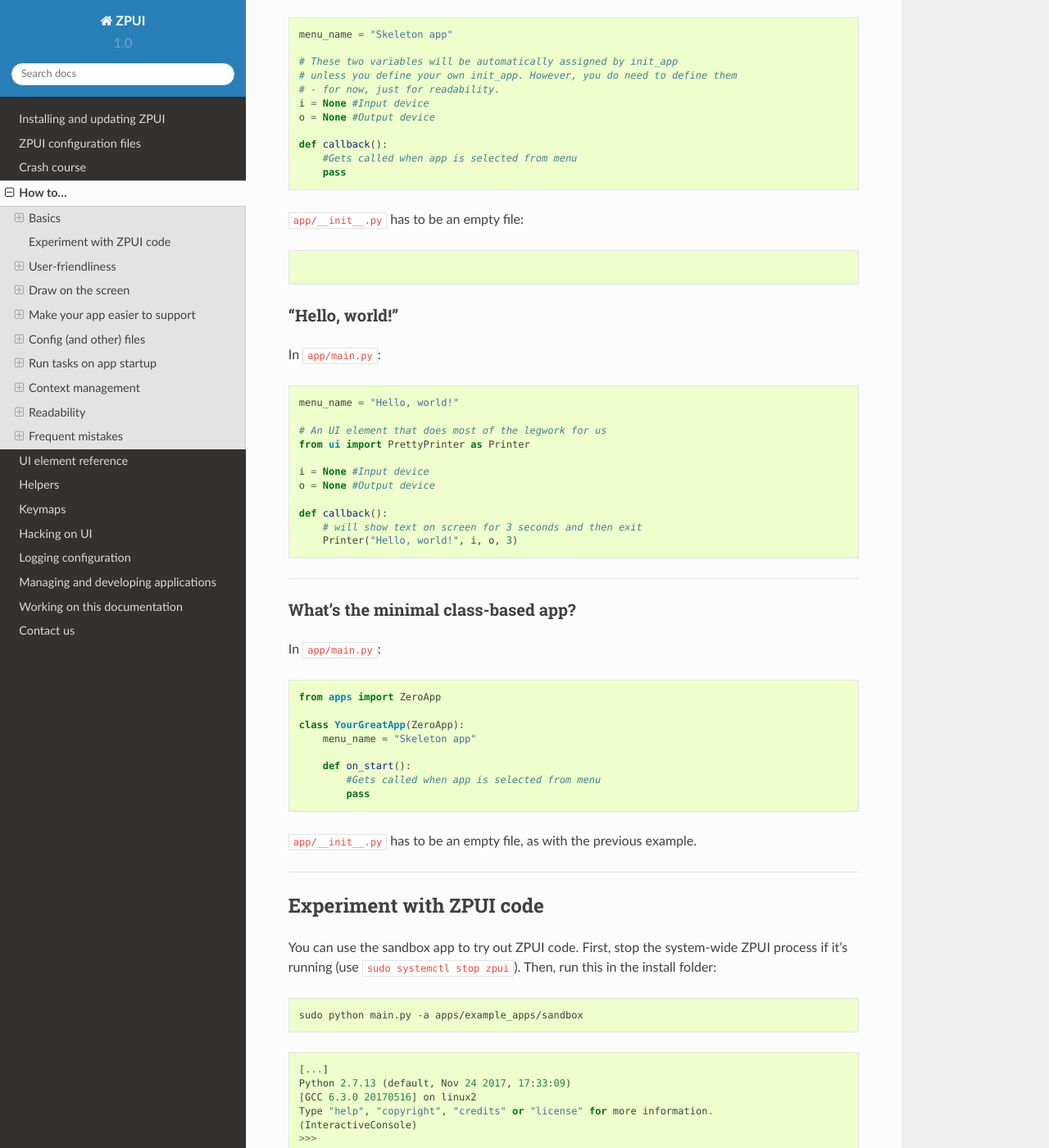
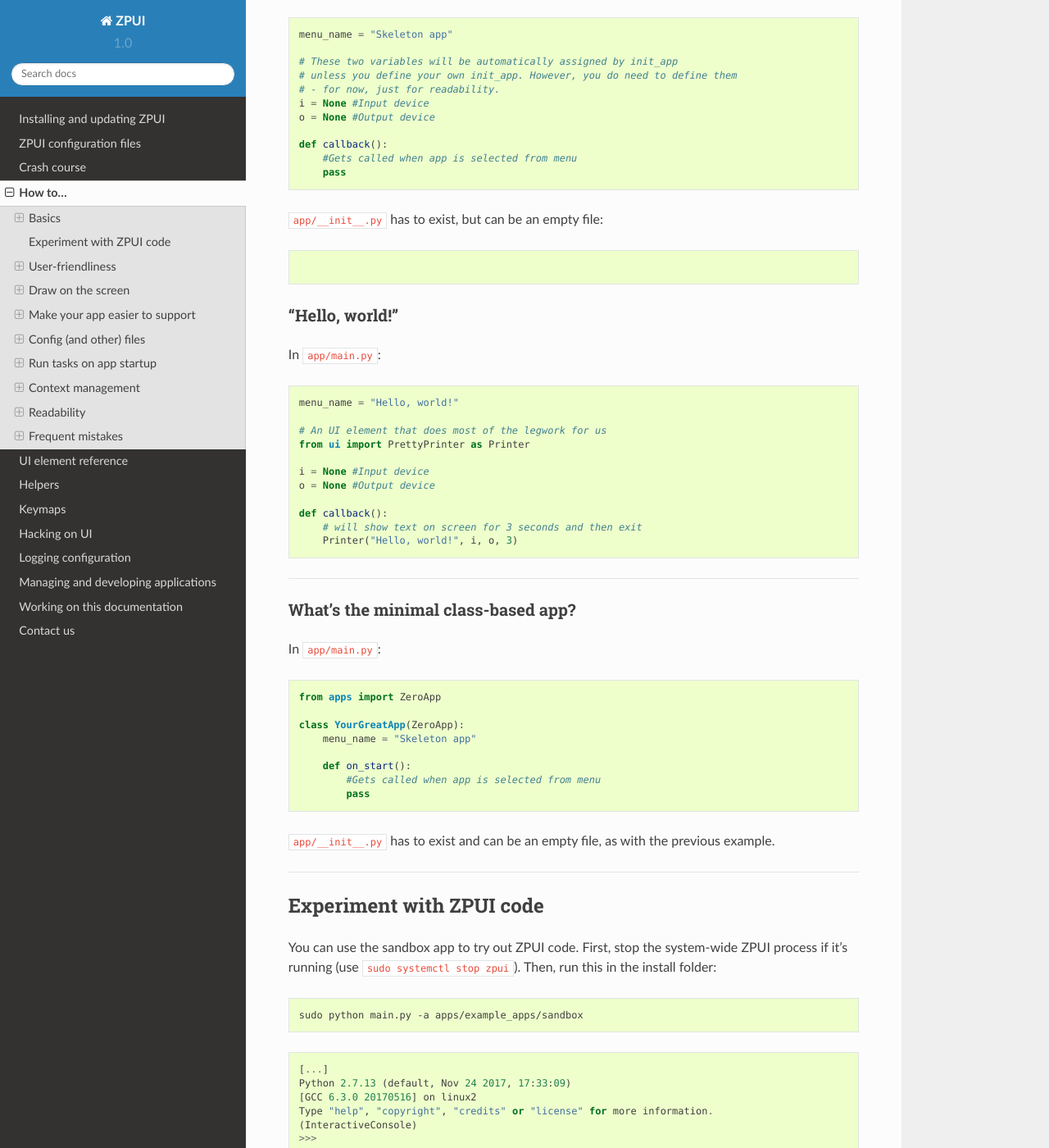
Before and after one commit to CRImier/pyLCI, a Sphinx documentation site: the page built from docs/howto.rst, in a window 1280 px wide and 1400 px high, scrolled down 1495 px. Shown: the whole window at 82% size. Built offline with Sphinx 7.4.7 and the Read the Docs theme 2.0.0, drawn with Linux system fonts in a browser that asks for light colours; some of the changed text lies outside the part shown.

Commit message:
Simplifying class-based app examples

```diff
--- a/docs/app_mgmt.rst
+++ b/docs/app_mgmt.rst
@@ -36,7 +36,7 @@
 -----------
 Class-based apps need a single ``class`` inheriting from ``ZeroApp`` to work.
 
-* ``__init__(self, i, o)`` is called when the app is **loaded**. That is, when the UI boots. Avoid doing any heavy work here, it would slow down everything, and there is no guarantee the app is going to be activated at this point. You need to call the base class constructor to keep a reference to the input and output devices (``self.i, self.o``).
+* ``init_app(self)`` is called when the app is **loaded**. That is, when the UI boots. Avoid doing any heavy work here, it would slow down everything, and there is no guarantee the app is going to be activated at this point. There's ways to do heavy stuff on boot, check the Example page!
 * ``on_load(self)`` is called when the app is actually opened and brought to foreground. This is where most of your code should belong.
 * ``menu_name`` is a member variable that can be set to define the name of the application shown in the main menu. If not provided, it will fall back to the name of the parent directory.
 
--- a/docs/howto.rst
+++ b/docs/howto.rst
@@ -34,7 +34,7 @@
         #Gets called when app is selected from menu
         pass
 
-``app/__init__.py`` has to be an empty file:
+``app/__init__.py`` has to exist, but can be an empty file:
 
 .. code-block:: python
 
@@ -79,7 +79,7 @@
             #Gets called when app is selected from menu
             pass
 
-``app/__init__.py`` has to be an empty file, as with the previous example.
+``app/__init__.py`` has to exist and can be an empty file, as with the previous example.
 
 ------------
 
```
Also changed, not shown: other parts of docs/howto.rst (+2 -4 lines), 1 other file.
